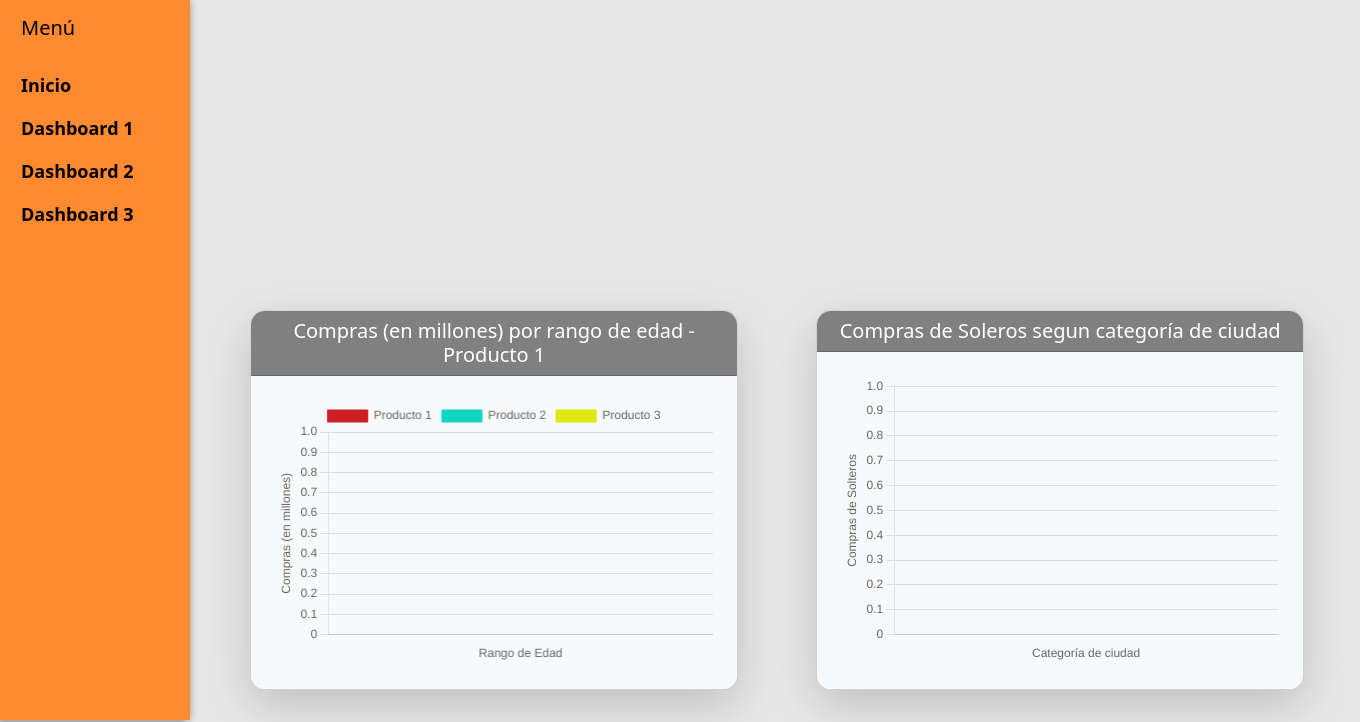
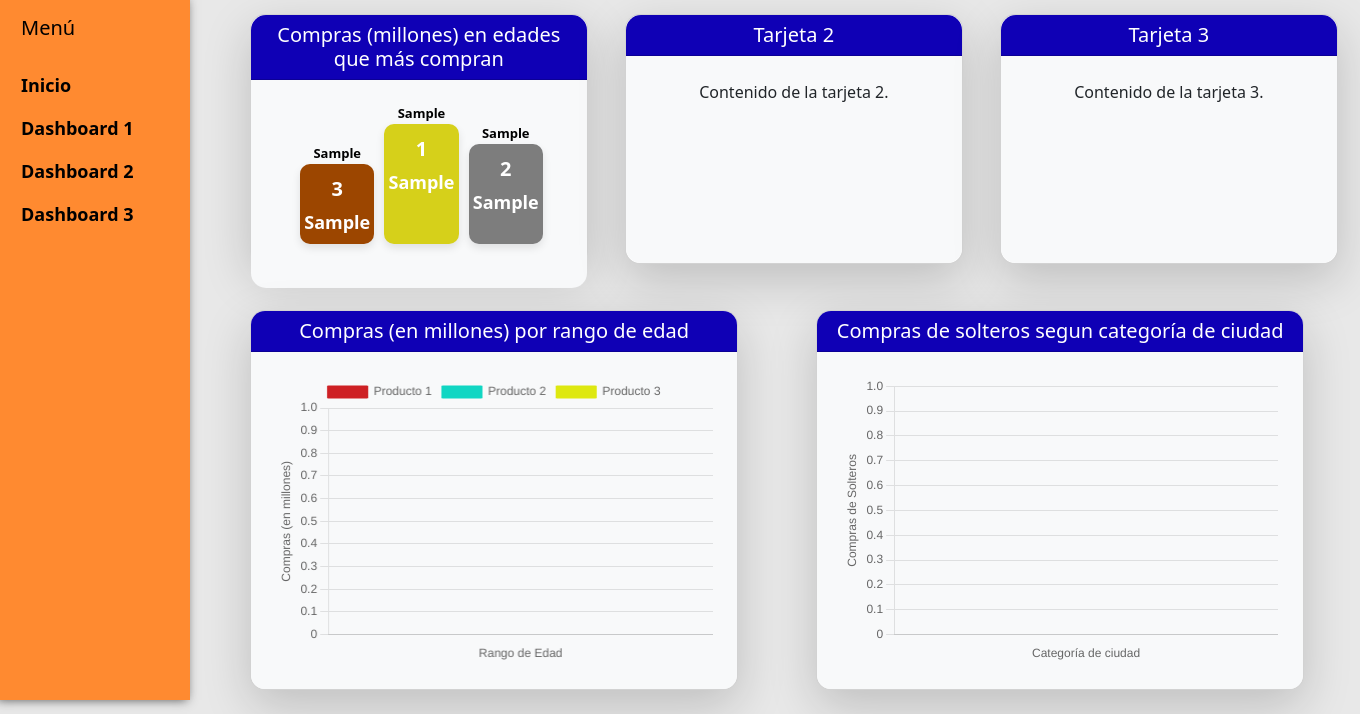
Before and after one commit to VichoIFA/Visualizacion, a Django app: template proyecto/mayorista9/templates/graficomuestra.html in a window 1360 px wide. Shown: the part 86-808 px from the top of the page. Run offline with Django 5.2, Linux system fonts and the light colour scheme; the template is opened without the code that fills it: most values are stand-ins (such as "Sample title", 1, 10 or a date in 2020); parts of the project's set-up code (start-up, migrations or seed data) failed here and were passed over; some libraries are stand-ins or nearby versions.

Commit message:
creacion tarjetas de indices

```diff
--- a/proyecto/mayorista9/templates/graficomuestra.html
+++ b/proyecto/mayorista9/templates/graficomuestra.html
@@ -12,7 +12,7 @@
             background-color: #f5742a;
         }
         .sidebar {
-            height: 720px;
+            height: 700px;
             width: 190px;
             background-color: #ff8a30;
             color: #000000;
@@ -36,6 +36,61 @@
         #mainChart {
             width: 100% !important;
             height: 100% !important;
+        }
+
+        .podium {
+            display: flex;
+            justify-content: space-between;
+            align-items: flex-end;
+            width: 100%;
+            height: 100%;
+            padding: 20px;
+        }
+
+        .podium-item {
+            display: flex;
+            flex-direction: column;
+            justify-content: flex-top;
+            align-items: center;
+            width: 30%;
+            border-radius: 10px;
+            padding: 10px;
+            margin: 0 5px;
+            box-shadow: 0 4px 8px rgba(0, 0, 0, 0.1);
+            position: relative;
+            font-size: 5px;
+        }
+
+        .text-over-bar {
+            position: absolute;
+            top: -20px;
+            left: 50%;
+            transform: translateX(-50%);
+            font-weight: bold;
+            color: black;
+            font-size: 13px;
+        }
+        .podium-item .position {
+            font-size: 20px;
+            font-weight: bold;
+        }
+
+        .podium-item .value {
+            font-size: 18px;
+            font-weight: bold;
+            margin-top: 5px;
+        }
+
+        .podium-item:nth-child(1) {
+            height: 80px;
+        }
+
+        .podium-item:nth-child(2) {
+            height: 120px;
+        }
+
+        .podium-item:nth-child(3) {
+            height: 100px;
         }
     </style>
 </head>
@@ -92,11 +147,62 @@
             </nav>
 
             <main class="col-md-9 ms-sm-auto col-lg-10 px-md-4" style="padding-top: 400px ;">
-                <div class="d-flex justify-content-between align-items-center" style="height: 200px;">
+
+                <!-- tarjetas -->
+
+                <div class="d-flex justify-content-around" style="position: absolute; top: 100px; width: 1125px; margin-left: -19px;">
+                    <div class="card text-center shadow-lg" style="border-radius: 15px; width: 30%; height: 250px;">
+                        <div class="card-header text-white" style="background-color: #0f00b5; border-top-left-radius: 15px; border-top-right-radius: 15px;">
+                            <h5 class="card-title mb-0">Compras (millones) en edades que más compran</h5>
+                        </div>
+                        <div class="card-body p-4 bg-light d-flex align-items-end justify-content-center" style="border-bottom-left-radius: 15px; border-bottom-right-radius: 15px;">
+                            <div class="podium">
+                                <div class="podium-item" style="background-color: #9c4600; color: white; position: relative;"> <!-- Cambia el color aquí -->
+                                    <span class="position">3</span>
+                                    <span class="value">{{suma3}}</span>
+                                    <span class="text-over-bar">{{edadMax3}}</span>
+                                </div>
+                                <!-- Primer lugar -->
+                                <div class="podium-item" style="background-color: #d6d01a; color: white; position: relative;"> <!-- Cambia el color aquí -->
+                                    <span class="position">1</span>
+                                    <span class="value">{{suma1}}</span>
+                                    <span class="text-over-bar">{{edadMax1}}</span>
+                                </div>
+                                <!-- Segundo lugar -->
+                                <div class="podium-item" style="background-color: #7d7d7d; color: white; position: relative;"> <!-- Cambia el color aquí -->
+                                    <span class="position">2</span>
+                                    <span class="value">{{suma2}}</span>
+                                    <span class="text-over-bar">{{edadMax2}}</span>
+                                </div>
+                            </div>
+                        </div>
+                    </div>
+
+                    <div class="card text-center shadow-lg" style="border-radius: 15px; width: 30%; height: 250px;">
+                        <div class="card-header text-white" style="background-color: #0f00b5; border-top-left-radius: 15px; border-top-right-radius: 15px;">
+                            <h5 class="card-title mb-0">Tarjeta 2</h5>
+                        </div>
+                        <div class="card-body p-4 bg-light" style="border-bottom-left-radius: 15px; border-bottom-right-radius: 15px;">
+                            <p class="card-text">Contenido de la tarjeta 2.</p>
+                        </div>
+                    </div>
+
+                    <div class="card text-center shadow-lg" style="border-radius: 15px; width: 30%; height: 250px;">
+                        <div class="card-header text-white" style="background-color: #0f00b5; border-top-left-radius: 15px; border-top-right-radius: 15px;">
+                            <h5 class="card-title mb-0">Tarjeta 3</h5>
+                        </div>
+                        <div class="card-body p-4 bg-light" style="border-bottom-left-radius: 15px; border-bottom-right-radius: 15px;">
+                            <p class="card-text">Contenido de la tarjeta 3.</p>
+                        </div>
+                    </div>
+                </div>
+
+
+                <div class="d-flex justify-content-between align-items-center position-relative" style="height: 200px;">
                     <!-- Primer gráfico -->
                     <div class="card text-center shadow-lg" style="border-radius: 15px; overflow: hidden; width: 45%; height: 190%;">
-                        <div class="card-header text-white" style="background-color: gray;">
-                            <h5 class="card-title mb-0">Compras (en millones) por rango de edad - Producto 1</h5>
+                        <div class="card-header text-white" style="background-color: #0f00b5;">
+                            <h5 class="card-title mb-0">Compras (en millones) por rango de edad</h5>
                         </div>
                         <div class="card-body p-4 bg-light" styel= "max-width: 52%;">
                             <canvas id="mainChart"></canvas>
@@ -105,8 +211,8 @@
 
                     <!-- Segundo gráfico -->
                     <div class="card text-center shadow-lg" style="border-radius: 15px; overflow: hidden; width: 45%; height: 190%;  margin-right: 30px;">
-                        <div class="card-header text-white" style="background-color: gray;">
-                            <h5 class="card-title mb-0">Compras de Soleros segun categoría de ciudad</h5>
+                        <div class="card-header text-white" style="background-color: #0f00b5;">
+                            <h5 class="card-title mb-0">Compras de solteros segun categoría de ciudad</h5>
                         </div>
                         <div class="card-body p-4 bg-light" styel="height: 100px;">
                             <canvas id="mainChart2"></canvas>
@@ -218,4 +324,3 @@
         </div>
     </div>
 </body>
-</html>
```
Also changed, not shown: proyecto/mayorista9/views.py (+23 -2 lines).
